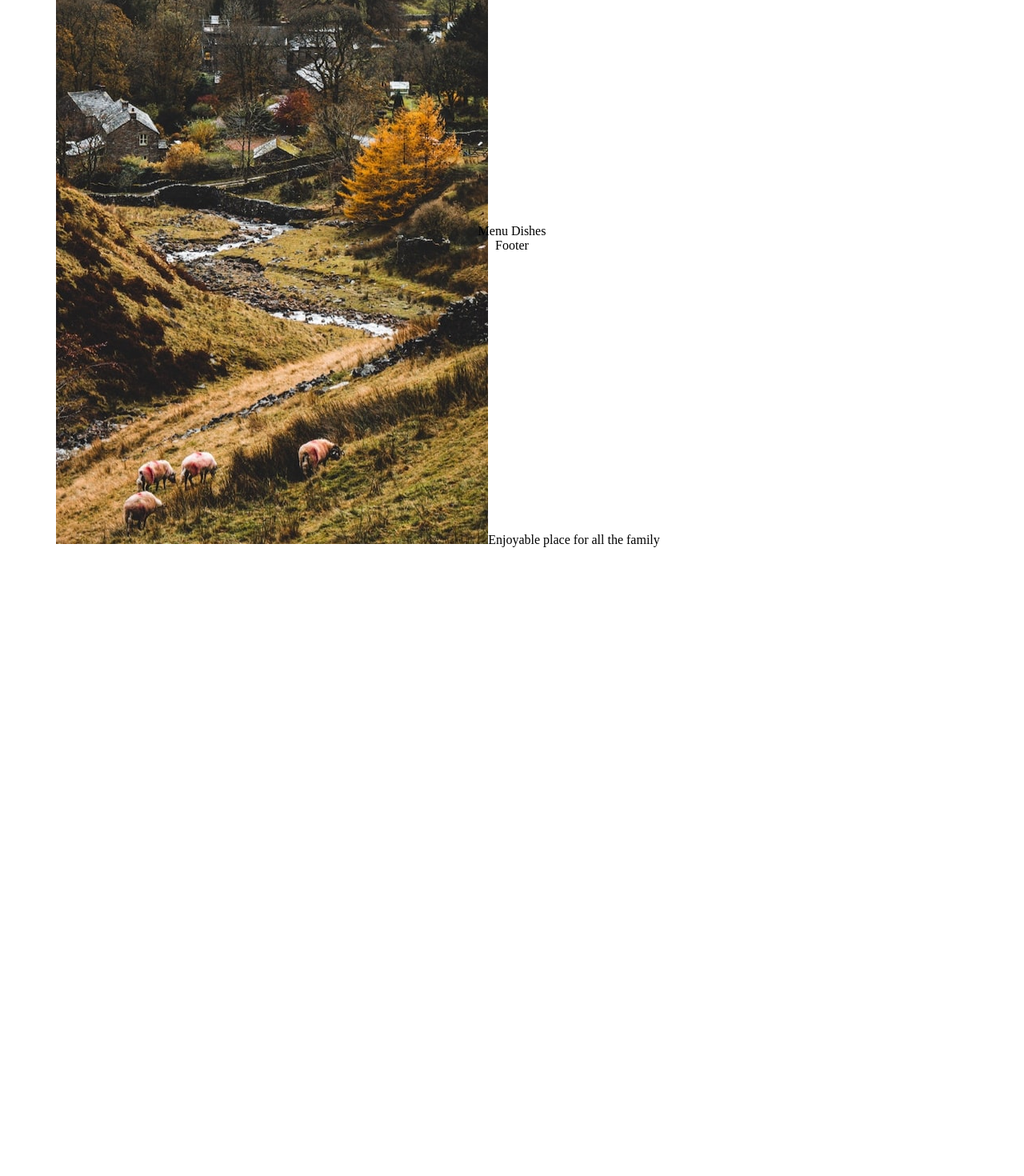
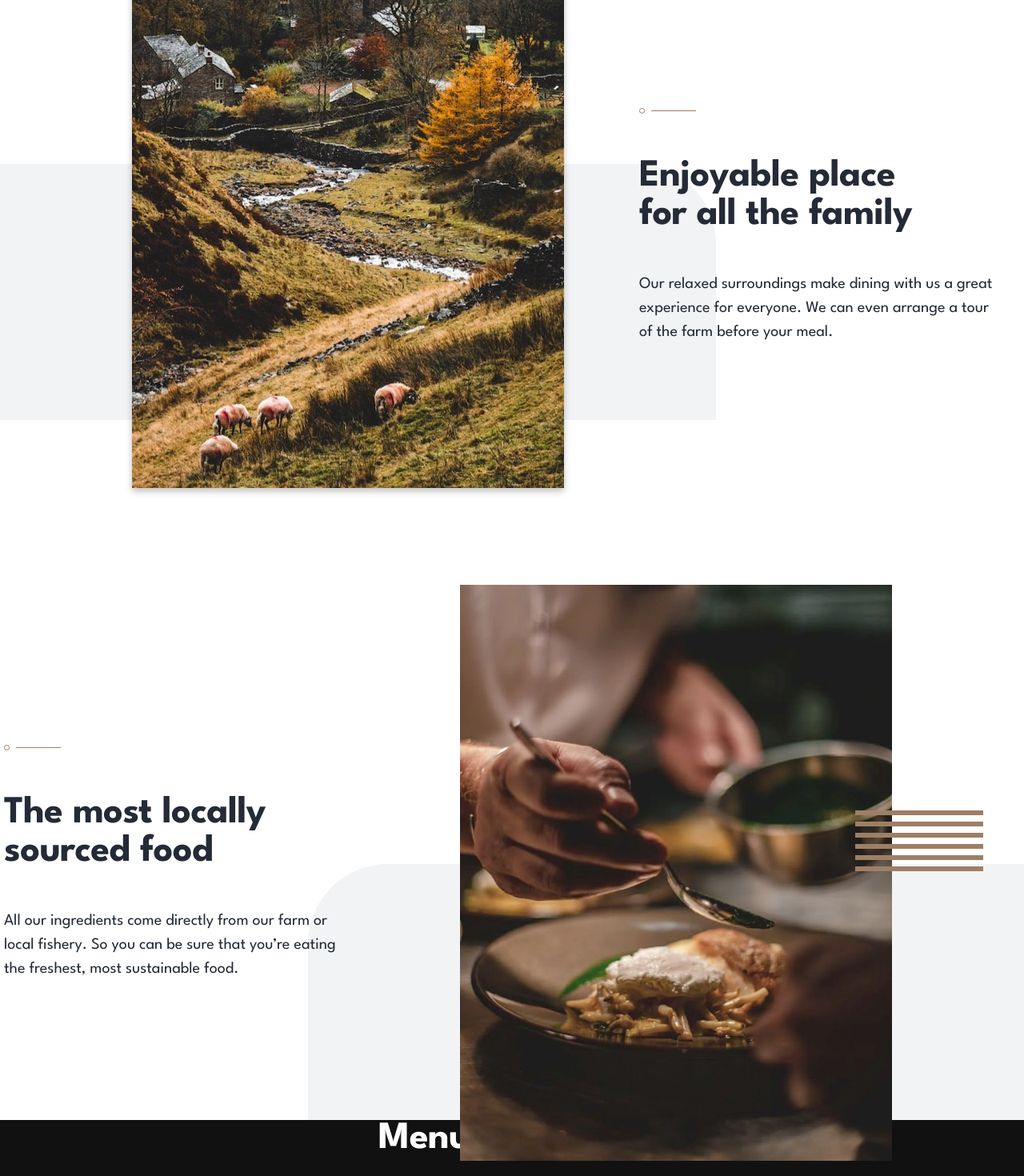
Before and after one commit to adriana-s-c/dine-restaurant-website, a React (Create React App) app: page / in a window 1280 px wide. Shown: the part 860-2330 px from the top of the page at 80% size. Before the commit the page ends 1544 px from the top, so only its background shows below. Built offline with nearby package versions, Linux system fonts and the light colour scheme.

Commit message:
Add Description Components

```diff
--- a/src/App.tsx
+++ b/src/App.tsx
@@ -6,7 +6,7 @@ function App() {
   return (
     <div className="App">
       <HomePage />
-      <Footer />
+      {/* <Footer /> */}
     </div>
   );
 }
--- a/src/components/HomePage/DescriptionPart/index.module.css
+++ /dev/null
@@ -1,13 +0,0 @@
-.box {
-  width: 895px;
-  height: 320px;
-  left: 895px;
-  top: 1070px;
-}
-
-.picture {
-  width: 540px;
-  height: 720px;
-  left: 165px;
-  top: 750px;
-}
--- a/src/components/HomePage/DescriptionPart/index.tsx
+++ /dev/null
@@ -1,15 +0,0 @@
-import styles from "./index.module.css";
-import EnjoyablePlace from "../../../images/homepage/enjoyable-place-desktop.jpg";
-
-export function DescriptionPart() {
-  return (
-    <div className={styles.box}>
-      <img
-        src={EnjoyablePlace}
-        alt="Enjoyable Place"
-        className={styles.picture}
-      />
-      <span>Enjoyable place for all the family</span>
-    </div>
-  );
-}
--- /dev/null
+++ b/src/components/HomePage/DescriptionPartOne/index.module.css
@@ -0,0 +1,59 @@
+.box {
+  display: flex;
+  width: 895px;
+  height: 720px;
+  left: 895px;
+  top: 1070px;
+  background-image: url(../../../images/patterns/pattern-curve-top-right.svg);
+  background-repeat: no-repeat;
+  background-position: 0 245px;
+  font-family: "League Spartan";
+}
+
+.picture {
+  position: absolute;
+  width: 540px;
+  height: 720px;
+  left: 165px;
+  top: 750px;
+  filter: drop-shadow(0px 4px 4px rgba(0, 0, 0, 0.25));
+}
+
+.descriptionBox {
+  position: absolute;
+  width: 445px;
+  height: 275px;
+  left: 799px;
+  top: 995px;
+  display: flex;
+  flex-direction: column;
+  text-align: left;
+}
+
+.divideIcon {
+  height: 7px;
+  width: 71px;
+  left: 799px;
+  top: 995px;
+  border-radius: 0px;
+  margin-bottom: 55px;
+}
+
+.header {
+  height: 96px;
+  font-weight: 700;
+  font-size: 48px;
+  line-height: 48px;
+  letter-spacing: -0.5px;
+  color: #242b37;
+  margin-bottom: 27px;
+}
+
+.content {
+  height: 90px;
+  font-style: normal;
+  font-weight: 400;
+  font-size: 20px;
+  line-height: 30px;
+  color: #242b37;
+}
--- /dev/null
+++ b/src/components/HomePage/DescriptionPartOne/index.tsx
@@ -0,0 +1,26 @@
+import styles from "./index.module.css";
+import enjoyablePlace from "../../../images/homepage/enjoyable-place-desktop.jpg";
+import divideIcon from "../../../images/patterns/pattern-divide.svg";
+
+export function DescriptionPartOne() {
+  return (
+    <div className={styles.box}>
+      <img
+        src={enjoyablePlace}
+        alt="Enjoyable Place"
+        className={styles.picture}
+      />
+      <div className={styles.descriptionBox}>
+        <img src={divideIcon} alt="Divide Icon" className={styles.divideIcon} />
+        <header className={styles.header}>
+          Enjoyable place
+          <br /> for all the family
+        </header>
+        <p className={styles.content}>
+          Our relaxed surroundings make dining with us a great experience for
+          everyone. We can even arrange a tour of the farm before your meal.
+        </p>
+      </div>
+    </div>
+  );
+}
--- /dev/null
+++ b/src/components/HomePage/DescriptionPartTwo/index.module.css
@@ -0,0 +1,67 @@
+.box {
+  display: flex;
+  font-family: "League Spartan";
+  width: 100%;
+  height: 720px;
+  left: 895px;
+  top: 1070px;
+  background-image: url(../../../images/patterns/pattern-curve-top-left.svg);
+  background-repeat: no-repeat;
+  background-position: bottom right;
+  background-size: 895px 320px;
+}
+
+.picture {
+  position: absolute;
+  width: 540px;
+  height: 720px;
+  /* left: 735px; */
+  top: 1591px;
+  right: 165px;
+}
+
+.descriptionBox {
+  position: absolute;
+  width: 445px;
+  height: 275px;
+  right: 830px;
+  top: 1791px;
+  display: flex;
+  flex-direction: column;
+  text-align: left;
+}
+
+.divideIcon {
+  height: 7px;
+  width: 71px;
+  left: 799px;
+  top: 995px;
+  border-radius: 0px;
+  margin-bottom: 55px;
+}
+
+.header {
+  height: 96px;
+  font-weight: 700;
+  font-size: 48px;
+  line-height: 48px;
+  letter-spacing: -0.5px;
+  color: #242b37;
+  margin-bottom: 27px;
+}
+
+.content {
+  font-style: normal;
+  font-weight: 400;
+  font-size: 20px;
+  line-height: 30px;
+  color: #242b37;
+}
+
+.patternLines {
+  position: absolute;
+  width: 160px;
+  height: 76px;
+  right: 51px;
+  top: 1873px;
+}
--- /dev/null
+++ b/src/components/HomePage/DescriptionPartTwo/index.tsx
@@ -0,0 +1,33 @@
+import styles from "./index.module.css";
+import divideIcon from "../../../images/patterns/pattern-divide.svg";
+import locallySourced from "../../../images/homepage/locally-sourced-desktop.jpg";
+import patternLines from "../../../images/patterns/pattern-lines.svg";
+
+export function DescriptionPartTwo() {
+  return (
+    <div className={styles.box}>
+      <div className={styles.descriptionBox}>
+        <img src={divideIcon} alt="Divide Icon" className={styles.divideIcon} />
+        <header className={styles.header}>
+          The most locally <br />
+          sourced food
+        </header>
+        <p className={styles.content}>
+          All our ingredients come directly from our farm or local fishery. So
+          you can be sure that you’re eating the freshest, most sustainable
+          food.
+        </p>
+      </div>
+      <img
+        src={locallySourced}
+        alt="Preparing Dish"
+        className={styles.picture}
+      />
+      <img
+        src={patternLines}
+        alt="Pattern of Lines"
+        className={styles.patternLines}
+      />
+    </div>
+  );
+}
--- /dev/null
+++ b/src/components/HomePage/MenuHighlights/index.module.css
@@ -0,0 +1,17 @@
+.box {
+  width: 100%;
+  height: 761px;
+  top: 2231px;
+  background: #111111;
+}
+
+.heading {
+  font-family: "League Spartan";
+  font-style: normal;
+  font-weight: 700;
+  font-size: 48px;
+  line-height: 48px;
+  letter-spacing: -0.5px;
+  color: #ffffff;
+  margin: 0;
+}
--- a/src/components/HomePage/MenuHighlights/index.tsx
+++ b/src/components/HomePage/MenuHighlights/index.tsx
@@ -1,3 +1,9 @@
+import styles from "./index.module.css";
+
 export function MenuHighlights() {
-  return <span>Menu Dishes</span>;
+  return (
+    <div className={styles.box}>
+      <h1 className={styles.heading}>Menu Highlights</h1>
+    </div>
+  );
 }
--- a/src/components/HomePage/index.tsx
+++ b/src/components/HomePage/index.tsx
@@ -1,11 +1,13 @@
-import { DescriptionPart } from "./DescriptionPart";
+import { DescriptionPartOne } from "./DescriptionPartOne";
+import { DescriptionPartTwo } from "./DescriptionPartTwo";
 import { Header } from "./Header";
 import { MenuHighlights } from "./MenuHighlights";
 export function HomePage() {
   return (
     <div>
       <Header />
-      <DescriptionPart />
+      <DescriptionPartOne />
+      <DescriptionPartTwo />
       <MenuHighlights />
     </div>
   );
```
